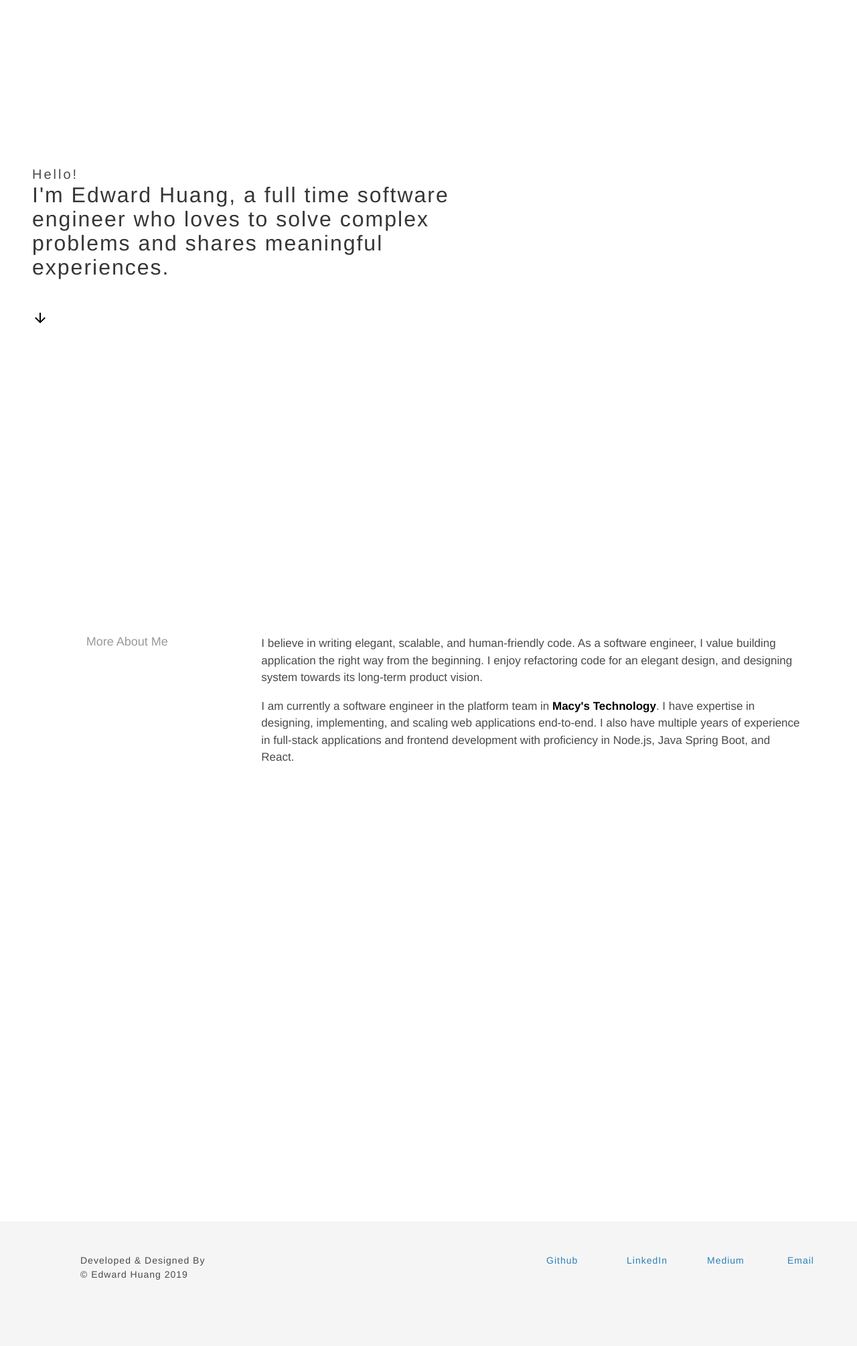
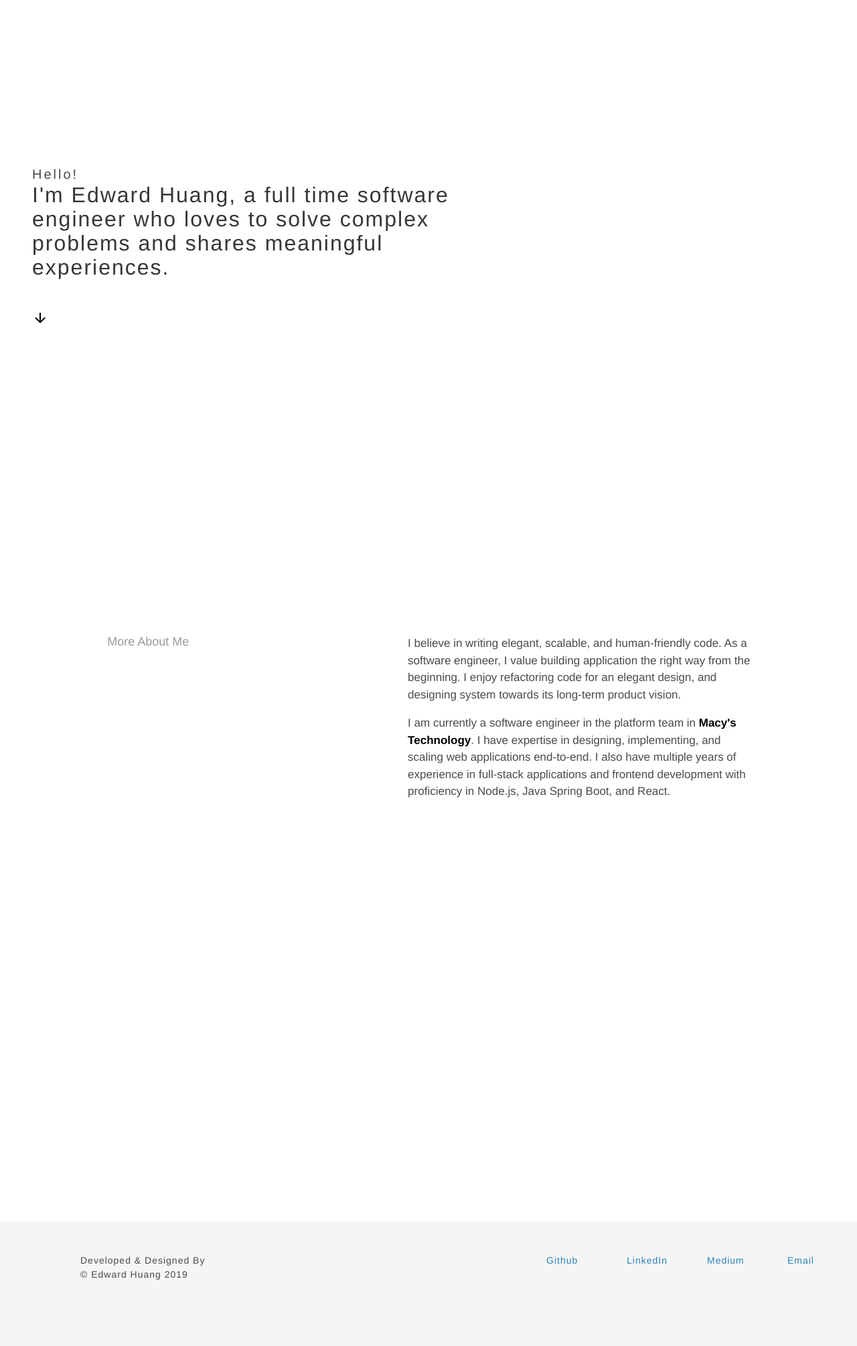
Before and after one commit to edwardGunawan/personal-website, a Jekyll site: the page built from index.html, in a window 1280 px wide. Shown: the whole page at 67% size. Built offline with Jekyll 4.4.1, drawn with Linux system fonts in a browser that asks for light colours.

Commit message:
Fixing layout on background information

```diff
--- a/_data/background.yml
+++ b/_data/background.yml
@@ -4,7 +4,7 @@
   I enjoy refactoring code for an elegant design, and designing system towards its long-term product vision.
 </p>
 <p>
-  I am currently a software engineer in the platform team in <a href="https://www.macys.com/" class="background-link" target="_blank" style="color:black"><strong>Macy's Technology</strong></a>.
+  I am currently a software engineer in the platform team in <a href="https://www.macysinc.com/" class="background-link" target="_blank" style="color:black"><strong>Macy's Technology</strong></a>.
   I have expertise in designing, implementing, and scaling web applications end-to-end. I also have multiple years of experience in full-stack
   applications and frontend development with proficiency in Node.js, Java Spring Boot, and React.
 </p>
--- a/_includes/background.html
+++ b/_includes/background.html
@@ -1,10 +1,10 @@
 
-<div class="background-container columns">
+<div class="background-container columns is-tablet">
   <div class="background-title column is-narrow is-offset-1 is-2">
     <h5> More About Me </h5>
   </div>
-  <div class="column is-8 container">
-    <div class="container-profile-pic">
+  <div class="column is-8 container columns is-desktop">
+    <div class="container-profile-pic column is-two-fifths-desktop">
       {% for image in site.static_files  | where: "image", true %}
       {% if image.path contains 'assets/img/profile/profile' %}
       <div class="image-cropper">
@@ -13,7 +13,7 @@
       {% endif %}
       {% endfor %}
     </div>
-    <div class="background-description">
+    <div class="background-description column is-8">
       {% for para in site.data.background %}
       {{ para }}
       {% endfor %}
@@ -26,6 +26,8 @@
         {% endfor %}
       </div>
     </div>
+
   </div>
 
+
 </div>
--- a/_sass/_main.scss
+++ b/_sass/_main.scss
@@ -48,6 +48,16 @@
     100% { top: 0; }
 }
 
+/*
+  Mixin for widthProfile picture in background
+  1023px will be the size of the max tablet
+*/
+@mixin widthProfilePic() {
+  @media screen and (max-width: 1023px){
+    width: 60%;
+  }
+  width: 30%;
+}
 
 /*
   Arrow up for fixed position
@@ -124,6 +134,7 @@ section{
   .background-title{
     h5{
       color:$grey;
+      text-align: center;
     }
   }
 
@@ -131,10 +142,10 @@ section{
     Profile pictures
   */
   .container-profile-pic {
-    width:30%;
+    @include widthProfilePic();
     border-radius:50%;
     height:auto;
-    float:left;
+    margin:0 auto;
   }
 
   .image-cropper {
```
